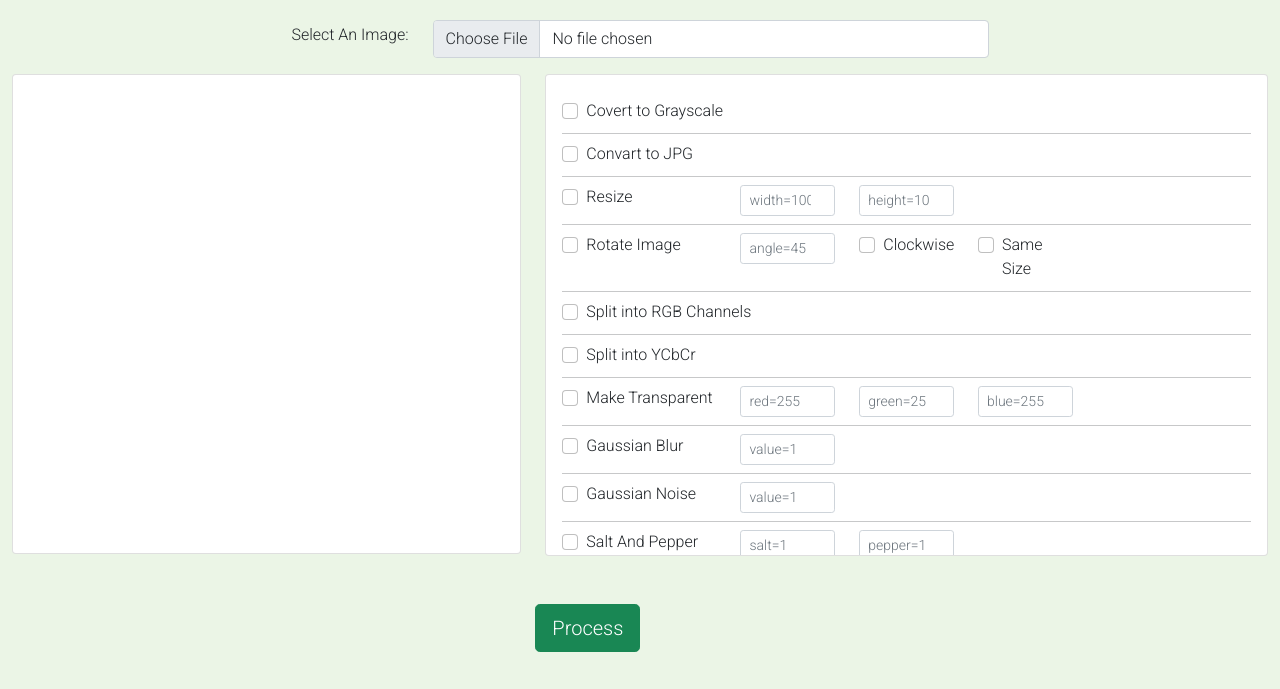
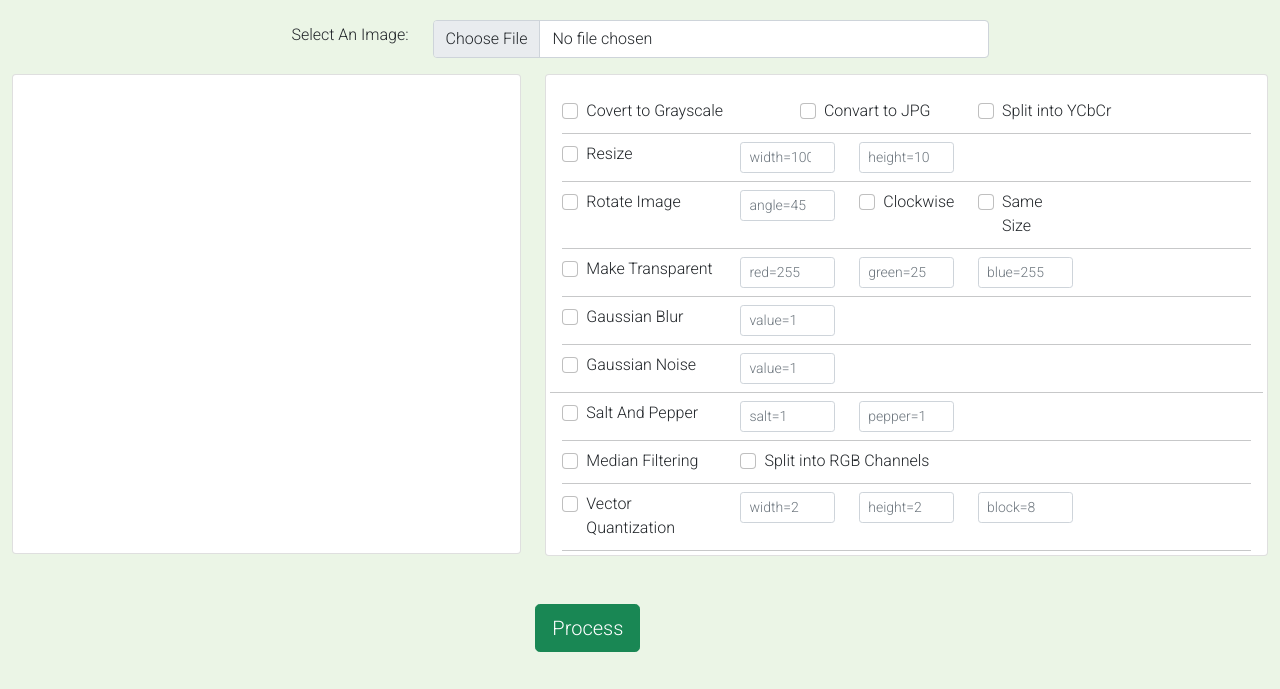
Before and after one commit to dassudip2001/vu-webapp, a Django app: page / in a window 1280 px wide. Shown: the part 56-745 px from the top of the page. Run offline with Django 4.2, Linux system fonts and the light colour scheme.

Commit message:
code commit for design cheanges

```diff
--- a/templates/transformation.html
+++ b/templates/transformation.html
@@ -52,11 +52,9 @@
              Covert to Grayscale
           </label>
         </div>
+
       </div>
-      </div>
-      <hr>
-      <div class="row">
-      <div class="col-3 my-2" >
+      <div class="col-3  my-2" >
         <div class="form-check">
          <input class="form-check-input" type="checkbox"   name="chk" value="" id="idConvartToJpg">
           <label class="form-check-label" for="flexCheckDefau"id="ConvartToJpg">
@@ -64,8 +62,19 @@
           </label>
         </div>
       </div>
+      <div class="col-3 my-2">
+        <!--  -->
+        <div class="form-check">
+          <input class="form-check-input"   name="chk" type="checkbox" value="" id="idSplitIntoYcbcr">
+           <label class="form-check-label" for="idSplitIntoYcbcr">
+             Split into YCbCr
+           </label>
+         </div>
+        </div>
       </div>
       <hr>
+
+
       <div class="row">
       <div class="col-3 my-2" >
         <div class="form-check">
@@ -128,28 +137,11 @@
           </div>
         <!-- <div class="col" style="border: 1px solid;">d</div> -->
       </div>
-      <hr>
-      <div class="row">
-      <div class="col-4 my-2">
-        <div class="form-check">
-           <input class="form-check-input" type="checkbox"   name="chk" value="" id="isSplitIntoRgb">
-            <label class="form-check-label" for="isSplitIntoRgb">
-              Split into RGB Channels
-           </label>
-          </div>
-        </div>
-      </div>
-      <hr>
-       <div class="row">
-      <div class="col-4 my-2">
-        <div class="form-check">
-         <input class="form-check-input"   name="chk" type="checkbox" value="" id="idSplitIntoYcbcr">
-          <label class="form-check-label" for="idSplitIntoYcbcr">
-            Split into YCbCr
-          </label>
-        </div>
-      </div>
-      </div>
+
+
+       <!-- <div class="row">
+
+      </div> -->
       <hr>
       <div class="row">
       <div class="col-3 my-2" >
@@ -225,9 +217,9 @@
         />
       </div>
 
+        <hr>
+      </div>
 
-      </div>
-      <hr>
       <div class="row">
       <div class="col-3 my-2" >
         <div class="form-check">
@@ -264,7 +256,14 @@
             </label>
           </div>
         </div>
-
+        <div class="col-4 my-2">
+          <div class="form-check">
+            <input class="form-check-input" type="checkbox"   name="chk" value="" id="isSplitIntoRgb">
+             <label class="form-check-label" for="isSplitIntoRgb">
+               Split into RGB Channels
+            </label>
+           </div>
+        </div>
       </div>
       <hr>
        <div class="row">
@@ -301,7 +300,7 @@
 
       </div>
       <hr>
-      <div class="row">
+      <!-- <div class="row">
       <div class="col-3 my-2" ><div class="form-check">
   <input class="form-check-input"  name="chk" type="checkbox" value="" id="idHistogram">
   <label class="form-check-label" for="idHistogram">
@@ -330,7 +329,7 @@
           <button type="button" class="btn btn-secondary">Settings</button>
         </div>
       </div>
-      <hr>
+      <hr> -->
       <div class="row">
       <div class="col-3 my-2" >
 
```
Also changed, not shown: templates/steganalysis.html (+13 -0 lines).
